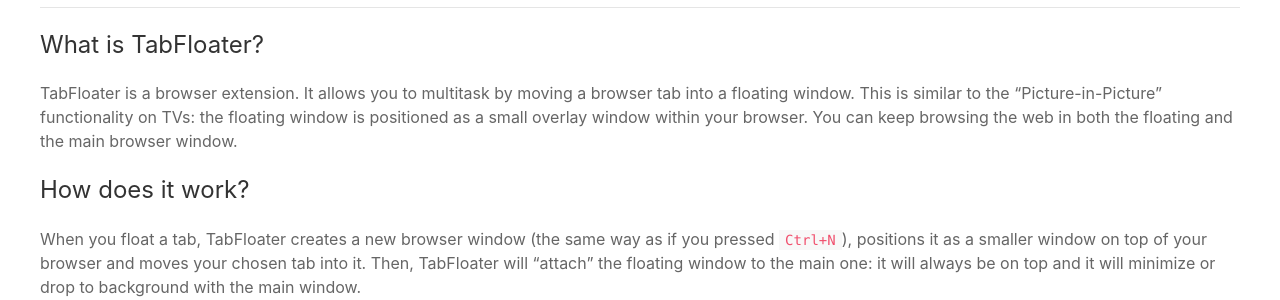
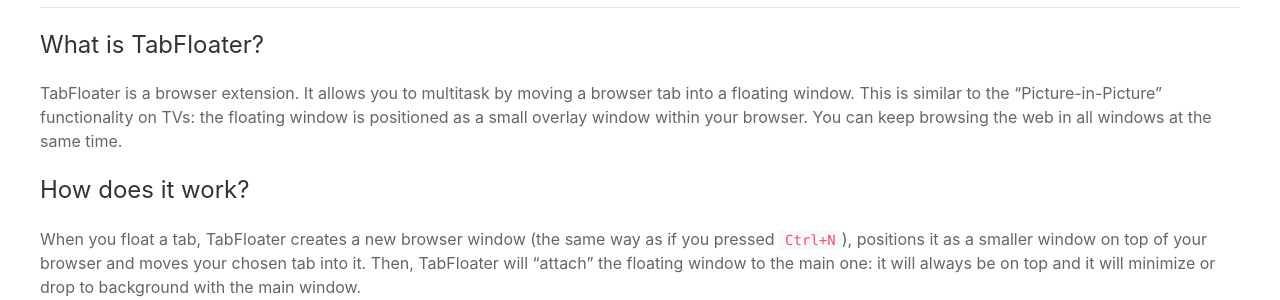
Before and after one commit to tabfloater/tabfloater.github.io, a Jekyll site: the page built from documentation.html, in a window 1280 px wide and 900 px high. Shown: the part 205-505 px from the top of the window. Built offline with Jekyll 4.4.1, drawn with Linux system fonts in a browser that asks for light colours; comment, search, counter and statistics services are not loaded.

Commit message:
Update wording

```diff
--- a/_includes/documentation.md
+++ b/_includes/documentation.md
@@ -3,7 +3,7 @@
 
 ### What is TabFloater?
 
-TabFloater is a browser extension. It allows you to multitask by moving a browser tab into a floating window. This is similar to the "Picture-in-Picture" functionality on TVs: the floating window is positioned as a small overlay window within your browser. You can keep browsing the web in both the floating and the main browser window.
+TabFloater is a browser extension. It allows you to multitask by moving a browser tab into a floating window. This is similar to the "Picture-in-Picture" functionality on TVs: the floating window is positioned as a small overlay window within your browser. You can keep browsing the web in all windows at the same time.
 
 ### How does it work?
 
```
